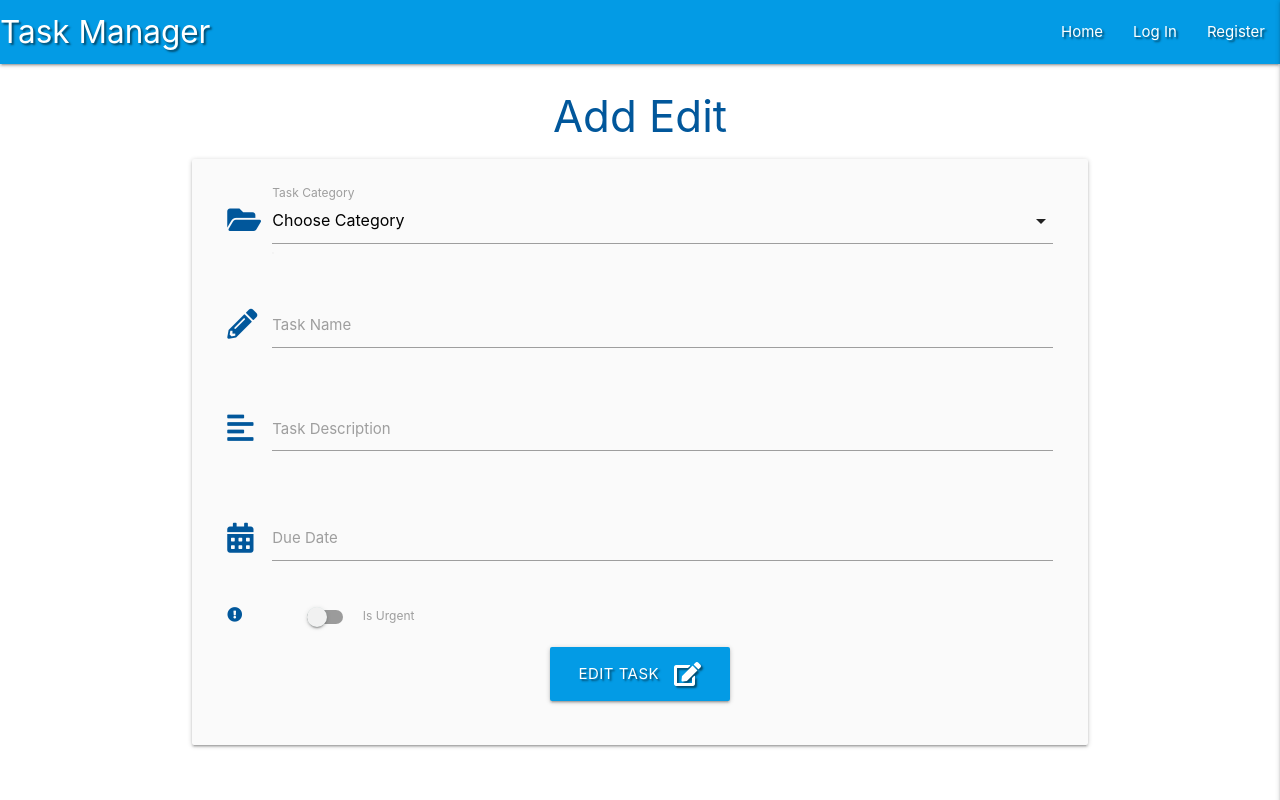
After one commit to azimny86/task_menager, a Flask app: template templates/edit_task.html in a window 1280 px wide. The commit adds this page. Run offline with Flask 2, Linux system fonts and the light colour scheme; the template is opened without the code that fills it, so the values that code supplies are empty; some libraries are stand-ins or nearby versions.

Commit message:
Wire up task edit button

```diff
--- a/app.py
+++ b/app.py
@@ -117,6 +117,13 @@ def add_task():
     categories = mongo.db.categories.find().sort("category_name",1)
     return render_template("add_task.html" , categories=categories)
 
+
+@app.route("/edit_task/<task_id>", methods=["GET", "POST"])
+def edit_task(task_id):
+    task = mongo.db.tasks.find_one({"_id": ObjectId(task_id)})
+    categories = mongo.db.categories.find().sort("category_name", 1)
+    return render_template("edit_task.html", task=task, categories=categories)
+
 if __name__ == "__main__":
     app.run(host=os.environ.get("IP"),
             port=int(os.environ.get("PORT")),
--- /dev/null
+++ b/templates/edit_task.html
@@ -0,0 +1,61 @@
+{% extends "base.html" %}
+{% block content %}
+    <h3 class="light-blue-text text-darken-4 center-align">Add Edit</h3>
+    <div class="row card-panel grey lighten-5">
+        <form class="col s12" method="POST" action="{{ url_for('edit_task', task_id=task.id) }}">
+            <div class="row">
+                <div class="input-field col s12">
+                    <i class="fas fa-folder-open prefix light-blue-text text-darken-4"></i>
+                    <select id="category_name" name="category_name" class="validate" required>
+                        <option value="" disabled selected>Choose Category</option>
+                        {% for category in categories %}
+                        <option value="{{ category.category_name}}">{{ category.category_name}}</option>
+                        {% endfor %}
+                    </select>
+                    <label for="category_name">Task Category</label>
+                </div>
+            </div>
+            <div class="row">
+                <div class="input-field col s12">
+                    <i class="fas fa-pencil-alt prefix light-blue-text text-darken-4"></i>
+                    <input id="task_name" name="task_name" type="text" class="validate"  minlength="5" maxlength="50" required>
+                    <label for="task_name">Task Name</label>
+                </div>
+            </div>
+            <div class="row">
+                <div class="input-field col s12">
+                    <i class="fas fa-align-left prefix light-blue-text text-darken-4"></i>
+                    <textarea id="task_description" minlength="5" maxlength="200" name="task_description" class="materialize-textarea" required></textarea>
+                    <label for="task_description">Task Description</label>
+                </div>
+            </div>
+            <div class="row">
+                <div class="input-field col s12">
+                    <i class="fas fa-calendar-alt prefix light-blue-text text-darken-4"></i>
+                    <input id="due_date" name="due_date" type="text" class="datepicker validate" required>
+                    <label for="due_date">Due Date</label>
+                </div>
+            </div>
+            <div class="row">
+                <div class="input-fild col s12">
+                    <!-- Switch -->
+                    <div class="switch">
+                        <i class="fas fa-exclamation-circle prefix light-blue-text text-darken-4"></i>
+                        <label for="is_urgent">
+                            <input type="checkbox" id="is_urgent" name="is_urgent">
+                            <span class="lever"></span>
+                            Is Urgent
+                        </label>
+                    </div>
+                </div>
+            </div>
+            <div class="row">
+                <div class="col s12 center-align">
+                    <button type="submit" class="btn-large light-blue darken-1 text-shadow">
+                        Edit Task <i class="fas fa-edit right"></i>
+                    </button>
+                </div>
+            </div>
+        </form>
+    </div>
+{% endblock %}
--- a/templates/tasks.html
+++ b/templates/tasks.html
@@ -10,7 +10,7 @@
                 <div class="col s3">
                     <i class="fas fa-caret-down"></i>
                     <a href="" class="btn-small green accent-4">Done</a>
-                    <a href="" class="btn-small light-blue accent-4">Edit</a>
+                    <a href="{{ url_for('edit_task', task_id=task._id) }}" class="btn-small light-blue accent-4">Edit</a>
 
                 </div>
                 <div class="col s9">
```
